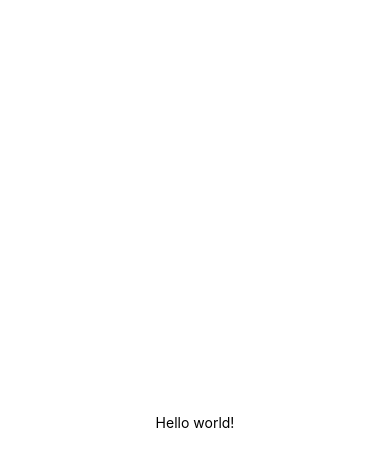
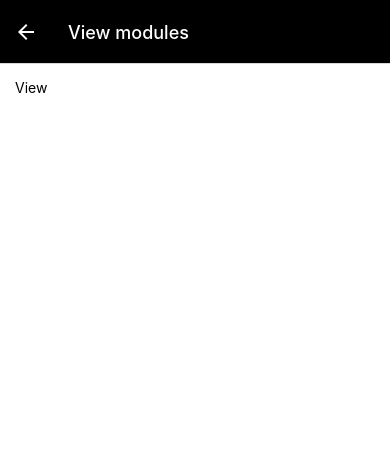
Before and after one commit to shaiyumg/crudler, a React Native app: screen /ModuleViewScreen in a window 390 px wide. Shown: the top 466 px of the page. Built offline with nearby package versions, Linux system fonts and the light colour scheme.

Commit message:
Populating the ModuleListScreen
Module list screen is now populated with dummy data, and alerts pop up when button is pressed. Screen is also now scrollable. names of the files have been Capitalised as I was getting warning errors on Expo Go that they should've been

```diff
--- a/App.js
+++ b/App.js
@@ -1,23 +1,46 @@
-import { StatusBar } from 'expo-status-bar';
-import { StyleSheet, Text, View } from 'react-native';
+import {NavigationContainer} from '@react-navigation/native';
+import { createNativeStackNavigator } from '@react-navigation/native-stack';
+import ModuleListScreen from './src/components/screens/ModuleListScreen';
+import ModuleAddScreen from './src/components/screens/ModuleAddScreen';
+import ModuleViewScreen from './src/components/screens/ModuleViewScreen';
+import ModuleModifyScreen from './src/components/screens/ModuleModifyScreen';
 
-export const App = () => {
+const Stack = createNativeStackNavigator();
+ const App = () => {
+  return (
+    <NavigationContainer>
+    <Stack.Navigator
+    initialRouteName='ModuleListScreen'
+    screenOptions={{
+      headerStyle: {backgroundColor: 'black'},
+      headerTintColor: 'white',
+    }}
+    >
 
-  return (
-    <View style={styles.container}>
-      <Text>Hello world!</Text>
-      <StatusBar style="auto" />
-    </View>
-  );
-}
+    <Stack.Screen
+    name='ModuleListScreen'
+    component={ModuleListScreen}
+    options={{title: 'List modules'}}
+    />
+    <Stack.Screen
+    name='ModuleAddScreen'
+    component={ModuleAddScreen}
+    options={{title: 'Add module'}}
+    />
+    <Stack.Screen
+    name='ModuleViewScreen'
+    component={ModuleViewScreen}
+    options={{title: 'View modules'}}
+    />
+    <Stack.Screen
+    name='ModuleModifyScreen'
+    component={ModuleModifyScreen}
+    options={{title: 'Modify module'}}
+    />
 
-const styles = StyleSheet.create({
-  container: {
-    flex: 1,
-    backgroundColor: '#fff',
-    alignItems: 'center',
-    justifyContent: 'center',
-  },
-});
 
+    </Stack.Navigator>
+    </NavigationContainer>
+  )
+};
 export default App;
--- a/package.json
+++ b/package.json
@@ -9,6 +9,7 @@
     "web": "expo start --web"
   },
   "dependencies": {
+    "@react-navigation/native-stack": "^6.11.0",
     "expo": "~51.0.28",
     "expo-status-bar": "~1.12.1",
     "react": "18.2.0",
--- /dev/null
+++ b/src/components/layout/Screen.js
@@ -0,0 +1,21 @@
+import { StatusBar } from 'expo-status-bar';
+import { StyleSheet, View } from 'react-native';
+
+ const Screen = ({children}) => {
+  return (
+    <View style={styles.screen}>
+      {children}
+      <StatusBar style="light" />
+    </View>
+  );
+}
+
+const styles = StyleSheet.create({
+  screen: {
+    padding:15,
+    flex: 1,
+    backgroundColor: '#fff',
+  },
+});
+
+export default Screen;
--- /dev/null
+++ b/src/components/screens/ModuleAddScreen.js
@@ -0,0 +1,13 @@
+import { StyleSheet, Text} from 'react-native';
+import Screen from '../layout/Screen';
+
+ const ModuleAddScreen = () => {
+  return (
+    <Screen>
+      <Text>Add</Text>
+    </Screen>
+  );
+};
+
+const styles = StyleSheet.create({})
+export default ModuleAddScreen;
--- /dev/null
+++ b/src/components/screens/ModuleListScreen.js
@@ -0,0 +1,41 @@
+import { Pressable, ScrollView, StyleSheet, Text, View} from 'react-native';
+import Screen from '../layout/Screen.js';
+
+import initalModules from '../../data/modules.js';
+
+ const ModuleListScreen = () => {
+  ///Initialisations
+  const modules = initalModules;
+  ///Handlers
+  const handleSelect =() => alert("Item selected")
+  return (
+    <Screen>
+      <ScrollView style={styles.container}>
+      {modules.map((module)=>{
+          return(
+            <Pressable key={module.ModuleCode} onPress={handleSelect}>
+            <View  style={styles.item}>
+              <Text style={styles.text}>
+                {module.ModuleCode} {module.ModuleName}</Text>
+            </View>
+            </Pressable>
+          );
+        })}
+        </ScrollView>
+    </Screen>
+  );
+};
+
+const styles = StyleSheet.create({
+  container:{},
+  item:{
+    paddingVertical: 15,
+    borderTopWidth: 1,
+    borderColor: 'lightgray',
+  },
+  text:{
+    fontSize: 16,
+  },
+});
+
+export default ModuleListScreen;
--- /dev/null
+++ b/src/components/screens/ModuleModifyScreen.js
@@ -0,0 +1,13 @@
+import { StyleSheet, Text} from 'react-native';
+import Screen from '../layout/Screen';
+
+ const ModuleModifyScreen = () => {
+  return (
+    <Screen>
+      <Text>Modify</Text>
+    </Screen>
+  );
+};
+
+const styles = StyleSheet.create({})
+export default ModuleModifyScreen;
--- /dev/null
+++ b/src/components/screens/ModuleViewScreen.js
@@ -0,0 +1,13 @@
+import { StyleSheet, Text} from 'react-native';
+import Screen from '../layout/Screen';
+
+ const ModuleViewScreen = () => {
+  return (
+    <Screen>
+      <Text>View</Text>
+    </Screen>
+  );
+};
+
+const styles = StyleSheet.create({})
+export default ModuleViewScreen;
--- /dev/null
+++ b/src/data/modules.js
@@ -0,0 +1,79 @@
+const modules = [
+    {
+      ModuleID: 106778,
+      ModuleName: 'Games Programming',
+      ModuleCode: 'CI2270',
+      ModuleLevel: 4,
+      ModuleLeaderID: 1,
+      ModuleLeaderName: 'Graeme Jones',
+      ModuleImage:
+        'https://images.freeimages.com/images/small-previews/9b8/electronic-components-2-1242738.jpg',
+    },
+    {
+      ModuleID: 592225,
+      ModuleName: 'Individual Project',
+      ModuleCode: 'CI7446',
+      ModuleLevel: 7,
+      ModuleLeaderID: 2,
+      ModuleLeaderName: 'Graeme Jones',
+      ModuleImage:
+        'https://images.freeimages.com/images/small-previews/411/light-of-technology-1510575.jpg',
+    },
+    {
+      ModuleID: 329011,
+      ModuleName: 'Database Driven Web Applications',
+      ModuleCode: 'CI6388',
+      ModuleLevel: 6,
+      ModuleLeaderID: 3,
+      ModuleLeaderName: 'Graeme Jones',
+      ModuleImage: 'https://images.freeimages.com/images/small-previews/64b/vla-1-1315506.jpg',
+    },
+    {
+      ModuleID: 512346,
+      ModuleName: 'Advanced Data Modelling',
+      ModuleCode: 'CI8502',
+      ModuleLevel: 6,
+      ModuleLeaderID: 4,
+      ModuleLeaderName: 'Graeme Jones',
+      ModuleImage: 'https://images.freeimages.com/images/small-previews/293/cable-4-1243085.jpg',
+    },
+    {
+      ModuleID: 692345,
+      ModuleName: 'Ethical Hacking',
+      ModuleCode: 'CI7572',
+      ModuleLevel: 7,
+      ModuleLeaderID: 5,
+      ModuleLeaderName: 'Graeme Jones',
+      ModuleImage: 'https://images.freeimages.com/images/small-previews/fa1/cable-5-1243077.jpg',
+    },
+    {
+      ModuleID: 906072,
+      ModuleName: 'Network and Mobile Forensics',
+      ModuleCode: 'CI5068',
+      ModuleLevel: 7,
+      ModuleLeaderID: 6,
+      ModuleLeaderName: 'Graeme Jones',
+      ModuleImage: 'https://images.freeimages.com/images/small-previews/930/towertv-3-1423238.jpg',
+    },
+    {
+      ModuleID: 394428,
+      ModuleName: 'Practical Data Analyst Skills',
+      ModuleCode: 'CI9213',
+      ModuleLevel: 5,
+      ModuleLeaderID: 7,
+      ModuleLeaderName: 'Graeme Jones',
+      ModuleImage: 'https://images.freeimages.com/images/small-previews/cf5/cellphone-1313194.jpg',
+    },
+    {
+      ModuleID: 699951,
+      ModuleName: 'Statistics in Practice',
+      ModuleCode: 'CI5856',
+      ModuleLevel: 7,
+      ModuleLeaderID: 8,
+      ModuleLeaderName: 'Graeme Jones',
+      ModuleImage:
+        'https://images.freeimages.com/images/small-previews/4e8/sala-de-parto-03-1432033.jpg',
+    },
+  ];
+
+  export default modules;
```
Also changed, not shown: 1 other file (tests, documents, lock files or other folders).
